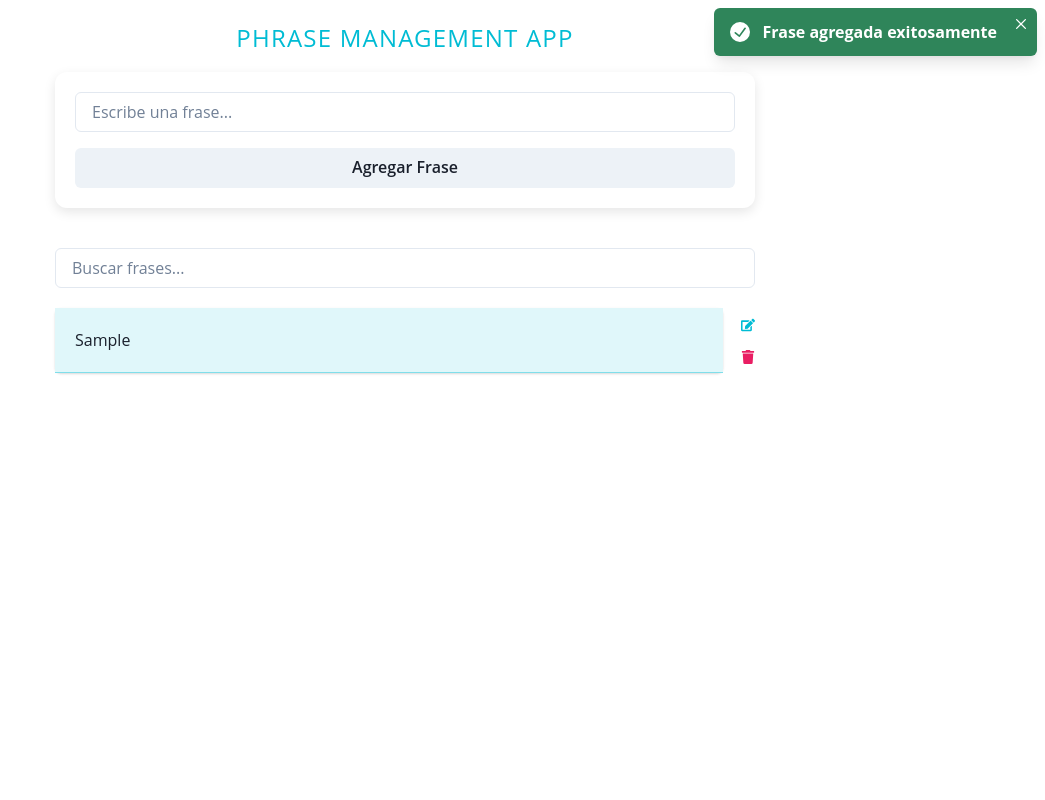
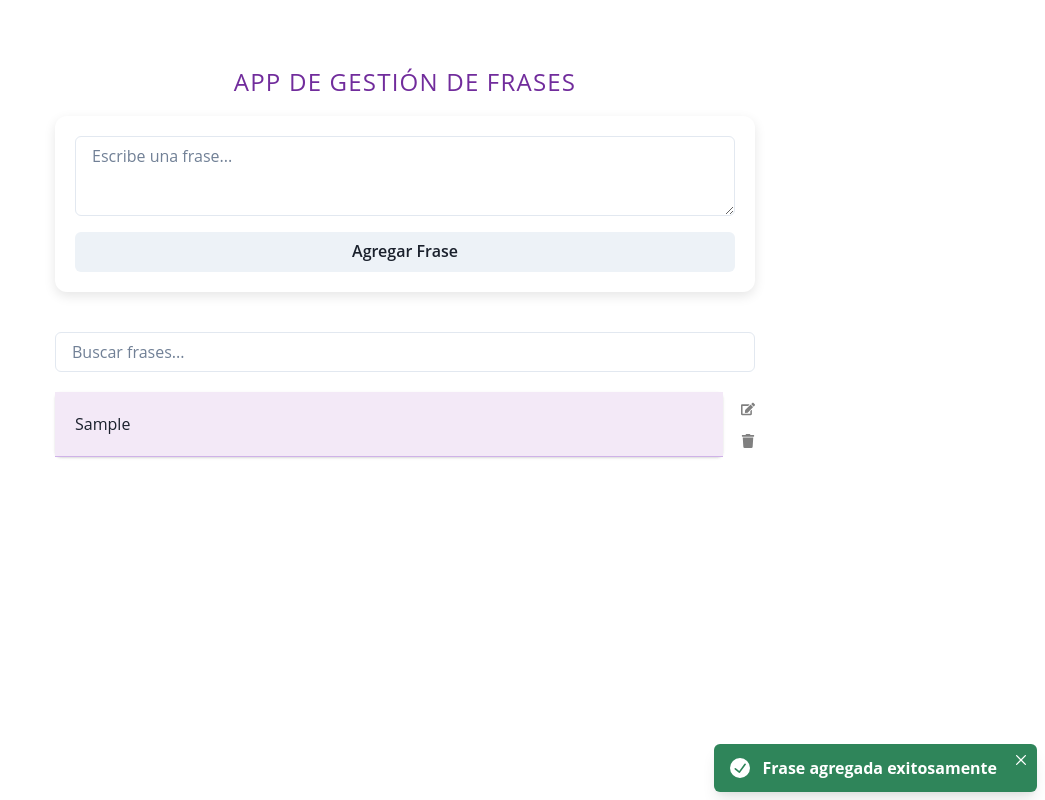
Before and after one commit to rodrigoBruno1986/react-phrase-app, a React (Create React App) app: page / in a window 1280 px wide. Both pictures are taken after typing "Sample" into the empty fields and a click on the button "Agregar Frase". Shown: the whole page, without its empty margins (235-1280 px from the left). Built offline with nearby package versions, Linux system fonts and the light colour scheme.

Commit message:
textarea reload

```diff
--- a/src/App.styles.ts
+++ b/src/App.styles.ts
@@ -6,6 +6,7 @@ export const Container = styled(Box)`
   max-width: 1200px;
   margin: 0 auto;
   padding: 20px;
+  padding-top: 4rem;
   border-radius: 8px;
   min-height: 100vh;
 `;
--- a/src/App.tsx
+++ b/src/App.tsx
@@ -20,8 +20,8 @@ const App = () => {
 
   return (
     <Container>
-      <StyledHeading as='h1' mb={6}>
-        Phrase Management App
+      <StyledHeading as='h1' mb={61}>
+        App de Gestión de Frases
       </StyledHeading>
       <ContentFormAddPhrase>
         <FormAddPhrase />
--- a/src/components/Card/Card.tsx
+++ b/src/components/Card/Card.tsx
@@ -38,7 +38,7 @@ const PhraseCard: React.FC<CardProps> = ({ phrase, onDelete, onEdit }) => {
             fontSize='14px'
             justifyContent='flex-end'
             background='trasparent'
-            color={colors.primary[500]}
+            color='grey'
             _hover={{ color: colors.primary[700] }}
             _active={{ background: 'none', boxShadow: 'none' }}
           />
@@ -50,7 +50,7 @@ const PhraseCard: React.FC<CardProps> = ({ phrase, onDelete, onEdit }) => {
             justifyContent='flex-end'
             fontSize='14px'
             background='trasparent'
-            color={colors.secondary[500]}
+            color='grey'
             _hover={{ color: colors.secondary[700] }}
             _active={{ background: 'none', boxShadow: 'none' }}
           />
--- a/src/components/FormAddPhrase/FormAddPhrase.styles.ts
+++ b/src/components/FormAddPhrase/FormAddPhrase.styles.ts
@@ -2,7 +2,7 @@ import styled from 'styled-components';
 import {
   Box,
   Button as ChakraButton,
-  Input as ChakraInput,
+  Textarea as ChakraTextarea,
 } from '@chakra-ui/react';
 import colors from '../../theme/colors';
 
@@ -13,7 +13,7 @@ export const FormContainer = styled(Box)`
   border-radius: 12px;
 `;
 
-export const StyledInput = styled(ChakraInput)`
+export const StyledTextArea = styled(ChakraTextarea)`
   font-size: 1.1rem;
   padding: 10px;
   border-radius: 8px;
@@ -21,6 +21,8 @@ export const StyledInput = styled(ChakraInput)`
   &:focus {
     border-color: ${colors.primary[500]};
   }
+  resize: vertical; /* Permite que el usuario ajuste la altura */
+  min-height: 100px; /* Altura inicial moderada */
 `;
 
 export const StyledButton = styled(ChakraButton)`
--- a/src/components/FormAddPhrase/FormAddPhrase.tsx
+++ b/src/components/FormAddPhrase/FormAddPhrase.tsx
@@ -4,7 +4,7 @@ import { FormErrorMessage, FormControl } from '@chakra-ui/react';
 import { usePhrases } from '../../context/PhraseContext';
 import {
   FormContainer,
-  StyledInput,
+  StyledTextArea,
   StyledButton,
 } from './FormAddPhrase.styles';
 import { phraseValidationSchema } from '../../utils/validation';
@@ -34,7 +34,7 @@ const FormAddPhrase = () => {
           <FormControl isInvalid={!!errors.phrase && touched.phrase}>
             <Field name='phrase'>
               {({ field }: { field: any }) => (
-                <StyledInput
+                <StyledTextArea
                   {...field}
                   placeholder='Escribe una frase...'
                   size='md'
--- a/src/components/ListPhrases.tsx
+++ b/src/components/ListPhrases.tsx
@@ -18,13 +18,13 @@ const ListPhrases: React.FC<ListPhrasesProps> = ({
   return (
     <SimpleGrid columns={[1, 1, 1]} spacing={5} mt={5} width='100%'>
       {phrases.length === 0 && query === '' && (
-        <Text mt={5} color='gray.500'>
+        <Text mt={9} color='gray.500' justifyContent='center' display='flex'>
           No hay frases disponibles. ¡Agrega una nueva frase!
         </Text>
       )}
 
       {phrases.length === 0 && query !== '' && (
-        <Text mt={5} color='gray.500'>
+        <Text mt={9} color='gray.500' justifyContent='center' display='flex'>
           No se encontraron resultados para "{query}".
         </Text>
       )}
--- a/src/components/Modals/DeleteConfirmationModal.tsx
+++ b/src/components/Modals/DeleteConfirmationModal.tsx
@@ -30,7 +30,7 @@ const DeleteConfirmationModal: React.FC<DeleteConfirmationModalProps> = ({
         <ModalBody>Estas seguro de eliminar la frase?</ModalBody>
 
         <ModalFooter>
-          <Button variant='ghost' mr={3} onClick={onClose}>
+          <Button mr={3} onClick={onClose}>
             Cancelar
           </Button>
           <Button colorScheme='red' onClick={onDelete}>
--- a/src/components/Modals/EditPhraseModal.tsx
+++ b/src/components/Modals/EditPhraseModal.tsx
@@ -10,6 +10,7 @@ import {
   ModalCloseButton,
   Input,
 } from '@chakra-ui/react';
+import colors from '../../theme/colors';
 
 interface EditPhraseModalProps {
   isOpen: boolean;
@@ -50,16 +51,19 @@ const EditPhraseModal: React.FC<EditPhraseModalProps> = ({
         </ModalBody>
 
         <ModalFooter>
+          <Button mr={3} onClick={onClose}>
+            Cancelar
+          </Button>
           <Button
-            colorScheme='blue'
-            mr={3}
+            color={colors.primary[50]}
             onClick={() => onSave(newPhrase)}
             isDisabled={isSaveDisabled}
+            bg={colors.primary[500]}
+            _hover={{
+              bg: colors.primary[300],
+            }}
           >
             Guardar
-          </Button>
-          <Button variant='ghost' onClick={onClose}>
-            Cancelar
           </Button>
         </ModalFooter>
       </ModalContent>
--- a/src/hooks/useToastNotification.ts
+++ b/src/hooks/useToastNotification.ts
@@ -9,7 +9,7 @@ export const useToastNotification = () => {
       status: 'success',
       duration: 3000,
       isClosable: true,
-      position: 'top-right',
+      position: 'bottom-right',
     });
   };
 
@@ -19,7 +19,7 @@ export const useToastNotification = () => {
       status: 'error',
       duration: 3000,
       isClosable: true,
-      position: 'top-right',
+      position: 'bottom-right',
     });
   };
 
--- a/src/theme/colors.ts
+++ b/src/theme/colors.ts
@@ -1,27 +1,27 @@
 const colors = {
   primary: {
-    50: '#e0f7fa',
-    100: '#b2ebf2',
-    200: '#80deea',
-    300: '#4dd0e1',
-    400: '#26c6da',
-    500: '#00bcd4',
-    600: '#00acc1',
-    700: '#0097a7',
-    800: '#00838f',
-    900: '#006064',
+    50: '#f3e9f7',
+    100: '#e1c8f0',
+    200: '#cfb2e8',
+    300: '#b689df',
+    400: '#9f66d4',
+    500: '#712c9c',
+    600: '#6f42c1',
+    700: '#7700eb',
+    800: '#5b00ad',
+    900: '#4b0082',
   },
   secondary: {
-    50: '#fce4ec',
-    100: '#f8bbd0',
-    200: '#f48fb1',
-    300: '#f06292',
-    400: '#ec407a',
-    500: '#e91e63',
-    600: '#d81b60',
-    700: '#c2185b',
-    800: '#ad1457',
-    900: '#880e4f',
+    50: '#f0e6f9',
+    100: '#dab3f5',
+    200: '#c480f2',
+    300: '#ae4cef',
+    400: '#9920ec',
+    500: '#7700eb',
+    600: '#5f00bb',
+    700: '#47008b',
+    800: '#37006b',
+    900: '#27004b',
   },
 };
 
```
